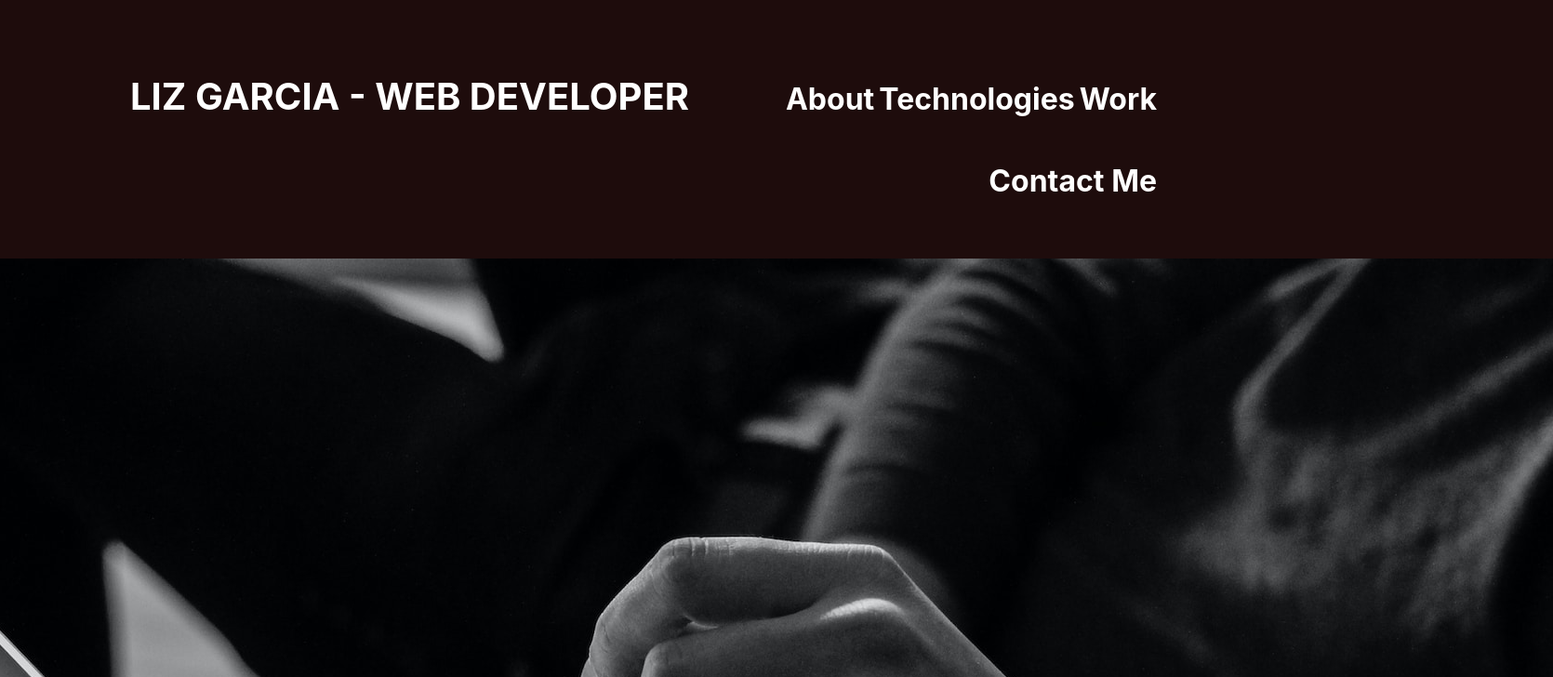
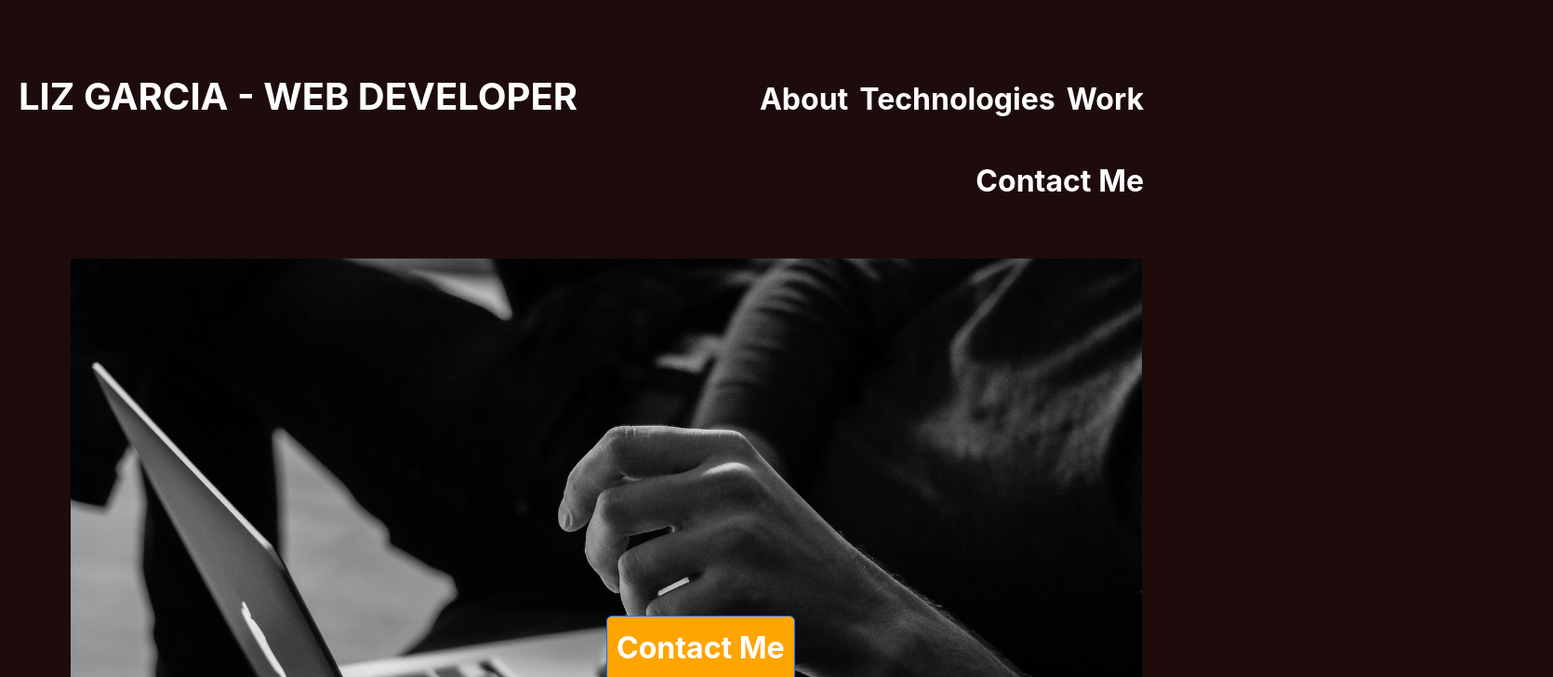
Before and after one commit to caliz83/PortfolioWebAppJS, a React (Vite) app: page / in a window 1280 px wide. Shown: the top 728 px of the page at 93% size, 1670 px wide, since content can reach past the window. Built offline with nearby package versions, Linux system fonts and the light colour scheme.

Commit message:
form and hero image adjusted.

```diff
--- a/package.json
+++ b/package.json
@@ -13,6 +13,7 @@
     "react": "^18.2.0",
     "react-bootstrap": "^2.8.0",
     "react-dom": "^18.2.0",
+    "react-helmet": "^6.1.0",
     "react-router-dom": "^6.16.0",
     "react-router-hash-link": "^2.4.3"
   },
--- a/src/App.css
+++ b/src/App.css
@@ -1,6 +1,13 @@
+:root {
+  --bodyColor: "#000000";
+}
+
 body {
-  background-color: #1E0C0C !important;
+  /* background-color: #1E0C0C !important; */
   color: #FFFFFF;
+  background-color: var(--bodyColor);
+  height: 100%;
+  width: 100dvw;
 }
 
 * {
@@ -9,13 +16,16 @@ body {
 
 html {
   scroll-behavior: smooth;
+  height: 100%;
 }
 
 h1 {
   font-weight: bold;
   margin-top: 80px;
   white-space: nowrap;
-  justify-content: start;
+  /* justify-content: start; */
+  margin-left: 15px;
+  padding-left: 5px;
 }
 
 h2 {
@@ -29,7 +39,7 @@ h2 {
   text-decoration: none !important;
   color: #FFFFFF !important;
   font-family: Inter, sans-serif;
-  padding: 0 0 5px 5px;
+  padding: 0 7px 5px 5px;
   /* padding-right: 5px; */
   /* text-align: right; */
   /* flex-shrink: 100; */
@@ -41,11 +51,21 @@ h2 {
   /* height: 100%; */
   background-position: center;
   background-repeat: no-repeat;
-  background-size: 50%;
+  background-size: cover;
   position: relative;
-  display: flex;
-  justify-content: center;
-  max-width: 100vw;
+  /* display: flex; */
+  /* justify-content: center; */
+  /* max-width: 100vw; */
+  /* /* object-position: center; */
+  /*object-fit: calc(100%); */
+  /* background-size: contain;
+  width: fit-content; */
+}
+
+.hero-image-img {
+  max-width: 90%;
+  object-fit: contain;
+  justify-content: start;
 }
 
 .hero-btn {
@@ -71,9 +91,20 @@ h2 {
   font-size: xx-large;
 }
 
+/* #Form {
+  border-radius: 10px;
+  padding: 20px;
+} */
+
+.form-wrapper {
+  padding-left: 10px;
+  padding-right: 10px;
+}
+
 .form-btn {
   justify-content: center !important;
   margin-left: 45%;
+  margin-bottom: 20px;
 }
 
 .form-btn:hover {
@@ -82,7 +113,7 @@ h2 {
 }
 
 .blagh {
-  background-color: #77B8B4;
+  /* background-color: #77B8B4; */
   color: #FFFFFF;
 }
 
--- a/src/App.jsx
+++ b/src/App.jsx
@@ -14,14 +14,9 @@ function App() {
     <>
     {/* <BrowserRouter> */}
     <div className="App">
-    <Row>
-      <Col>
 
-      </Col>
-      <Col>
       <Navbar />
-      </Col>
-      </Row>
+
       {/* <LandingPage /> */}
       {/* <ContactMe /> */}
     </div>
--- /dev/null
+++ b/src/components/BgColor.jsx
@@ -0,0 +1,3 @@
+export default function setBodyColor({color}) {
+    document.documentElement.style.setProperty('--bodyColor', color)
+}
--- a/src/components/ContactMe.jsx
+++ b/src/components/ContactMe.jsx
@@ -1,34 +1,41 @@
 import React from 'react'
 import { Form, Row, Col, Button } from 'react-bootstrap';
-//import '../Contact.css';
+import setBodyColor from './BgColor';
+
 
 const ContactMe = () => {
+
+  setBodyColor({color: "#77B8B4"})
+
   return (
     <div className='blagh'>
+
         <h1 className='beautiful d-flex justify-content-center'>Let's create something beautiful!</h1>
+        <div className='form-wrapper'>
         <Form>
+          {/* <Container fluid> */}
           <Row>
             <Col md={6}>
               <Form.Group className="mb-3" controlId="name">
                 <Form.Label>Name:</Form.Label>
-                <Form.Control style={{maxWidth: 635}} type="text" />
+                <Form.Control style={{maxWidth: 685}} type="text" />
               </Form.Group>
             </Col>
             <Col md={6}>
               <Form.Group className="mb-3" controlId="formBasicEmail">
                 <Form.Label>Email:</Form.Label>
-                <Form.Control style={{maxWidth: 635}} type="email" />
+                <Form.Control style={{maxWidth: 685}} type="email" />
               </Form.Group>
             </Col>
           </Row>
 
           <Form.Group className="mb-3" controlId="subject">
             <Form.Label>Subject:</Form.Label>
-            <Form.Control style={{maxWidth: 1300}} type="text" />
+            <Form.Control style={{maxWidth: 1545}} type="text" />
           </Form.Group>
           <Form.Group className="mb-3" controlId="message">
             <Form.Label>Message:</Form.Label>
-            <Form.Control style={{maxWidth: 1300, height: 200}} type="text" />
+            <Form.Control style={{maxWidth: 1545, height: 200}} type="text" />
           </Form.Group>
           <Button className="form-btn d-flex justify-content-center"
             style={{ backgroundColor: "#2296C8", color: "white", padding: 5, width: 125 }}
@@ -36,7 +43,9 @@ const ContactMe = () => {
           >
             Submit
           </Button>
+          {/* </Container> */}
         </Form>
+        </div>
 
     </div>
   )
--- a/src/components/LandingPage.jsx
+++ b/src/components/LandingPage.jsx
@@ -12,22 +12,31 @@ import trivia from "../assets/trivia.jpg";
 import reminderapp from "../assets/reminderapp.png";
 import { useNavigate } from "react-router-dom";
 import '../App.css';
+import setBodyColor from './BgColor';
 
 
 const LandingPage = () => {
+
+  setBodyColor({color: "#1E0C0C"})
+
+  // const [color, setColor] = useState('#1E0C0C') //#77B8B4
+  // const click = color => {
+  //   setColor(color);
+  // }
 
   let navigate = useNavigate();
 
   const handleClick = () => {
     console.log("Button clicked!");
     navigate('/ContactMe');
+    // setColor('#77B8B4');
   }
 
 
   return (
-    <Container>
-      <div className="hero-image d-flex justify-content-center">
-        <img src={heroImageURL} alt="black and white image of person typing" />
+    <Container fluid>
+      <div className="hero-image d-flex justify-content-center" style={{width: '100vw', height: 'auto'}}>
+        <img className="hero-image-img" src={heroImageURL} alt="black and white image of person typing" />
         <Button onClick={handleClick}
           className="hero-btn"
           style={{ background: "orange", color: "white", padding: 10 }}
@@ -117,29 +126,31 @@ const LandingPage = () => {
       <div className="contact" id="contact">
         <h2>CONTACT ME!</h2>
         <p>Let's discuss what I can create for you!</p>
+        <div>
         <Form>
+          <Container fluid>
           <Row>
             <Col md={6}>
               <Form.Group className="mb-3" controlId="name">
                 <Form.Label>Name:</Form.Label>
-                <Form.Control style={{maxWidth: 635}} type="text" />
+                <Form.Control style={{maxWidth: 685}} type="text" />
               </Form.Group>
             </Col>
             <Col md={6}>
               <Form.Group className="mb-3" controlId="formBasicEmail">
                 <Form.Label>Email:</Form.Label>
-                <Form.Control style={{maxWidth: 635}} type="email" />
+                <Form.Control style={{maxWidth: 685}} type="email" />
               </Form.Group>
             </Col>
           </Row>
 
           <Form.Group className="mb-3" controlId="subject">
             <Form.Label>Subject:</Form.Label>
-            <Form.Control style={{maxWidth: 1300}} type="text" />
+            <Form.Control style={{maxWidth: 1530}} type="text" />
           </Form.Group>
           <Form.Group className="mb-3" controlId="message">
             <Form.Label>Message:</Form.Label>
-            <Form.Control style={{maxWidth: 1300, height: 200}} type="text" />
+            <Form.Control style={{maxWidth: 1530, height: 200}} type="text" />
           </Form.Group>
           <Button className="form-btn d-flex justify-content-center"
             style={{ backgroundColor: "#2296C8", color: "white", padding: 5, width: 125 }}
@@ -147,7 +158,10 @@ const LandingPage = () => {
           >
             Submit
           </Button>
+          </Container>
         </Form>
+
+        </div>
       </div>
     </Container>
   );
--- /dev/null
+++ b/src/components/SubmitBtn.jsx
@@ -0,0 +1,3 @@
+export default function SubmitBtn(){
+    //tbd
+}
```
Also changed, not shown: 2 other files (tests, documents, lock files or other folders).
